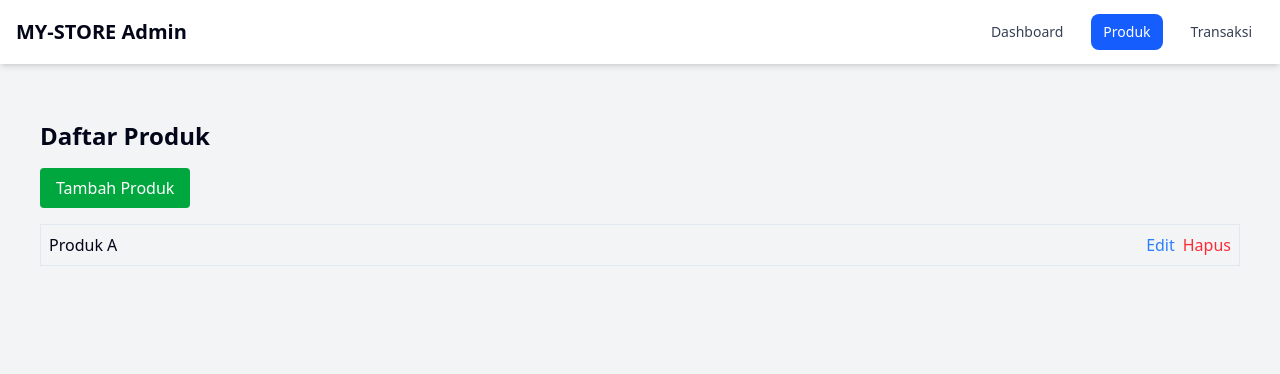
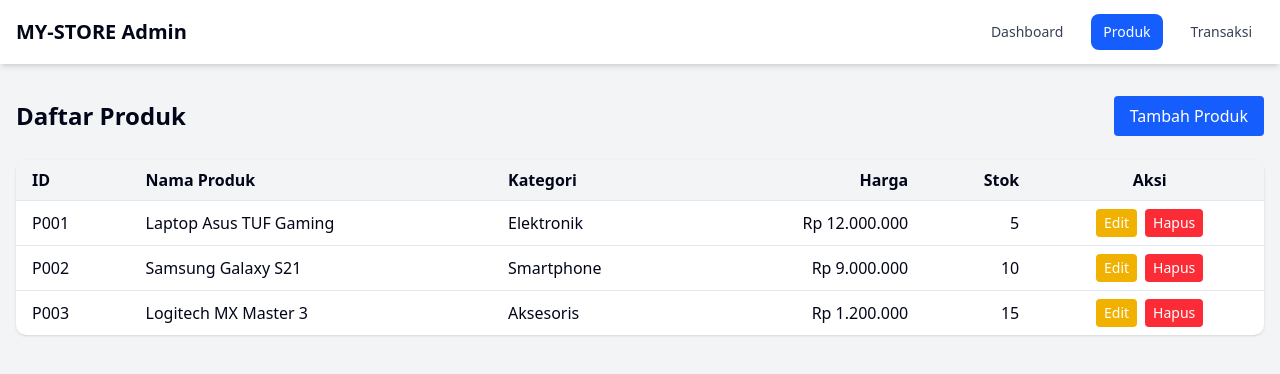
Before and after one commit to mryed17/my-store, a Next.js app: page /admin/products in a window 1280 px wide. Shown: the top 374 px of the page. Built offline with nearby package versions, Linux system fonts and the light colour scheme.

Commit message:
page.tsx

```diff
--- a/app/admin/products/page.tsx
+++ b/app/admin/products/page.tsx
@@ -1,30 +1,100 @@
+// app/admin/products/page.tsx
 "use client";
 
-import { useRouter } from "next/navigation";
+import { useEffect, useState } from "react";
+import Link from "next/link";
 
-export default function AdminProductsPage() {
-  const router = useRouter();
+interface Product {
+  id: string;
+  name: string;
+  price: number;
+  stock: number;
+  category: string;
+}
+
+export default function ProductsPage() {
+  const [products, setProducts] = useState<Product[]>([]);
+  const [loading, setLoading] = useState(true);
+
+  useEffect(() => {
+    // Simulate fetching products
+    setTimeout(() => {
+      setProducts([
+        { id: "P001", name: "Laptop Asus TUF Gaming", price: 12000000, stock: 5, category: "Elektronik" },
+        { id: "P002", name: "Samsung Galaxy S21", price: 9000000, stock: 10, category: "Smartphone" },
+        { id: "P003", name: "Logitech MX Master 3", price: 1200000, stock: 15, category: "Aksesoris" },
+      ]);
+      setLoading(false);
+    }, 500);
+  }, []);
+
+  const handleDelete = (id: string) => {
+    if (confirm("Apakah Anda yakin ingin menghapus produk ini?")) {
+      // Delete product logic would go here
+      setProducts(products.filter(product => product.id !== id));
+      alert("Produk berhasil dihapus");
+    }
+  };
+
+  if (loading) {
+    return <div className="flex justify-center py-10">Memuat data produk...</div>;
+  }
 
   return (
-    <main className="p-6">
-      <h1 className="text-2xl font-bold mb-4">Daftar Produk</h1>
-      <button
-        onClick={() => router.push("/admin/products/edit")}
-        className="bg-green-600 text-white px-4 py-2 rounded mb-4"
-      >
-        Tambah Produk
-      </button>
-      <div>
-        <ul>
-          <li className="border p-2 mb-2 flex justify-between">
-            Produk A
-            <div>
-              <button className="mr-2 text-blue-500">Edit</button>
-              <button className="text-red-500">Hapus</button>
-            </div>
-          </li>
-        </ul>
+    <div>
+      <div className="flex justify-between items-center mb-6">
+        <h1 className="text-2xl font-bold">Daftar Produk</h1>
+        <Link
+          href="/admin/products/add"
+          className="bg-blue-600 text-white px-4 py-2 rounded hover:bg-blue-700"
+        >
+          Tambah Produk
+        </Link>
       </div>
-    </main>
+
+      <div className="bg-white rounded-lg shadow overflow-hidden">
+        <table className="w-full">
+          <thead>
+            <tr className="bg-gray-100">
+              <th className="py-2 px-4 text-left">ID</th>
+              <th className="py-2 px-4 text-left">Nama Produk</th>
+              <th className="py-2 px-4 text-left">Kategori</th>
+              <th className="py-2 px-4 text-right">Harga</th>
+              <th className="py-2 px-4 text-right">Stok</th>
+              <th className="py-2 px-4 text-center">Aksi</th>
+            </tr>
+          </thead>
+          <tbody>
+            {products.map((product) => (
+              <tr key={product.id} className="border-t">
+                <td className="py-2 px-4">{product.id}</td>
+                <td className="py-2 px-4">{product.name}</td>
+                <td className="py-2 px-4">{product.category}</td>
+                <td className="py-2 px-4 text-right">
+                  Rp {product.price.toLocaleString('id-ID')}
+                </td>
+                <td className="py-2 px-4 text-right">{product.stock}</td>
+                <td className="py-2 px-4">
+                  <div className="flex justify-center space-x-2">
+                    <Link
+                      href={`/admin/products/edit?id=${product.id}`}
+                      className="bg-yellow-500 text-white px-2 py-1 rounded text-sm hover:bg-yellow-600"
+                    >
+                      Edit
+                    </Link>
+                    <button
+                      onClick={() => handleDelete(product.id)}
+                      className="bg-red-500 text-white px-2 py-1 rounded text-sm hover:bg-red-600"
+                    >
+                      Hapus
+                    </button>
+                  </div>
+                </td>
+              </tr>
+            ))}
+          </tbody>
+        </table>
+      </div>
+    </div>
   );
 }
```
